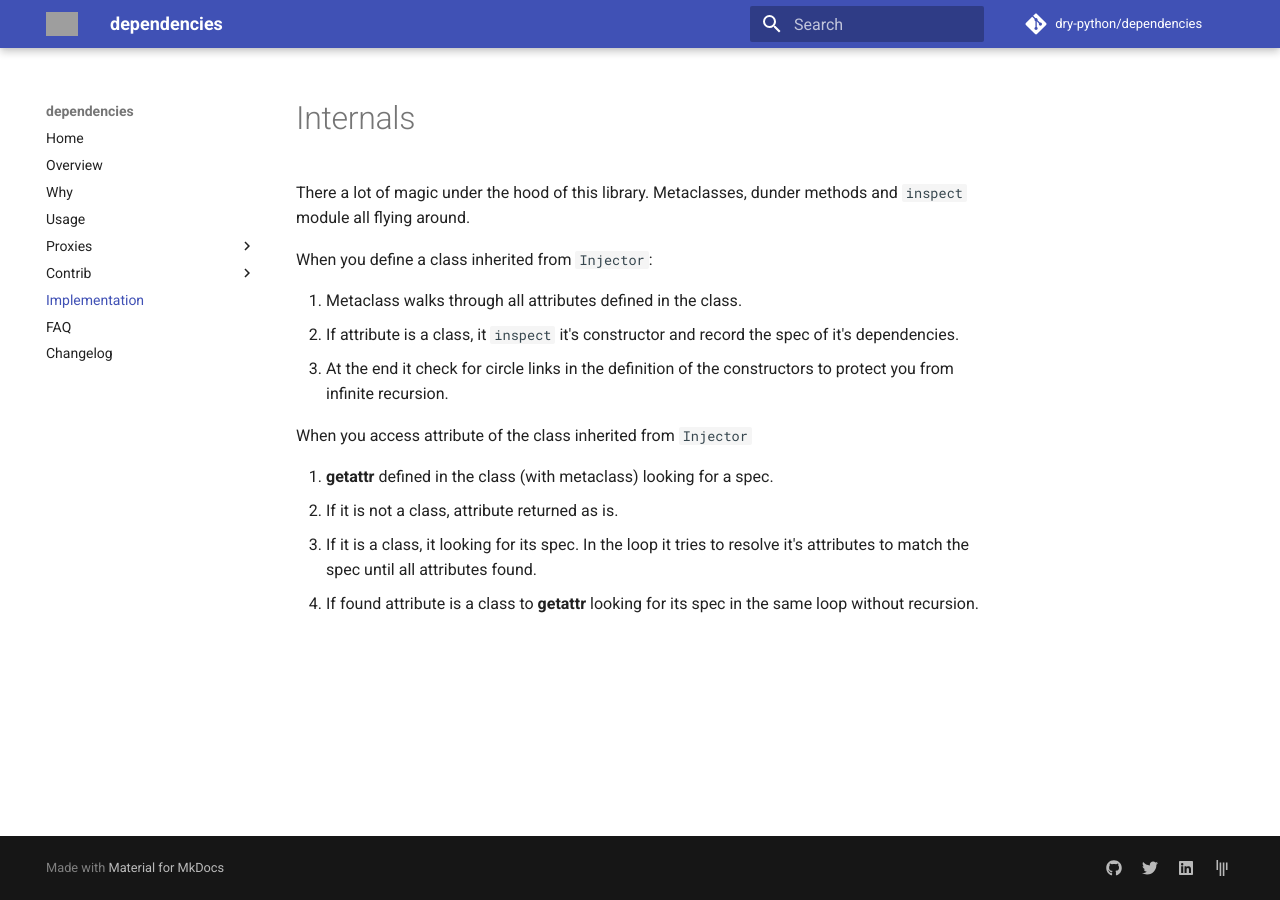
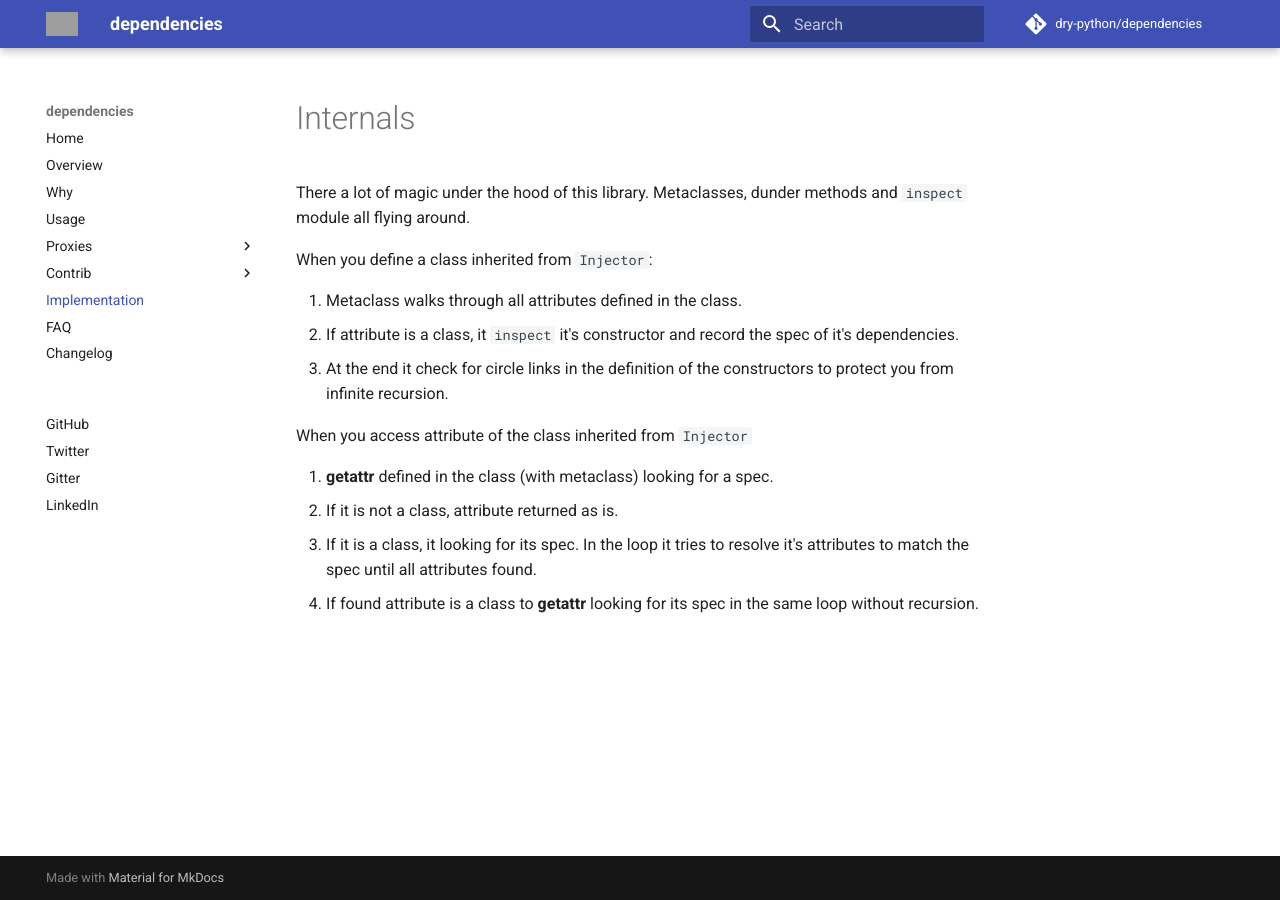
Before and after one commit to proofit404/dependencies, an MkDocs documentation site: the page built from docs/implementation.md, in a window 1280 px wide. Built offline with MkDocs 1.6.1 and Material for MkDocs 9.7.7, drawn with Linux system fonts in a browser that asks for light colours; comment, search, counter and statistics services are not loaded; some of the changed lines change nothing that is shown; grey boxes are pictures that could not be loaded.

Commit message:
Don't use social extra settings in the mkdocs.

```diff
--- a/mkdocs.yml
+++ b/mkdocs.yml
@@ -14,17 +14,6 @@ theme:
 repo_name: dry-python/dependencies
 repo_url: 'https://github.com/dry-python/dependencies'
 edit_uri: ''
-extra:
-  social:
-    - type: github
-      link: 'https://github.com/dry-python'
-    - type: twitter
-      link: 'https://twitter.com/dry_py'
-    - type: linkedin
-      link: 'https://www.linkedin.com/company/drylabs/'
-    # FIXME: Its not `fa` its `fab` class.  Also, reorder when fixed.
-    - type: gitter
-      link: 'https://gitter.im/dry-python/dependencies'
 markdown_extensions:
   - admonition
   - codehilite:
@@ -53,3 +42,13 @@ nav:
   - 'Implementation': implementation.md
   - 'FAQ': faq.md
   - 'Changelog': changelog.md
+  # A UI hack to split Table of Content into two visual parts.
+  - '': '/'
+  - '': '/'
+  - '': '/'
+  - '': '/'
+  - '': '/'
+  - 'GitHub': 'https://github.com/dry-python'
+  - 'Twitter': 'https://twitter.com/dry_py'
+  - 'Gitter': 'https://gitter.im/dry-python/dependencies'
+  - 'LinkedIn': 'https://www.linkedin.com/company/drylabs/'
```
